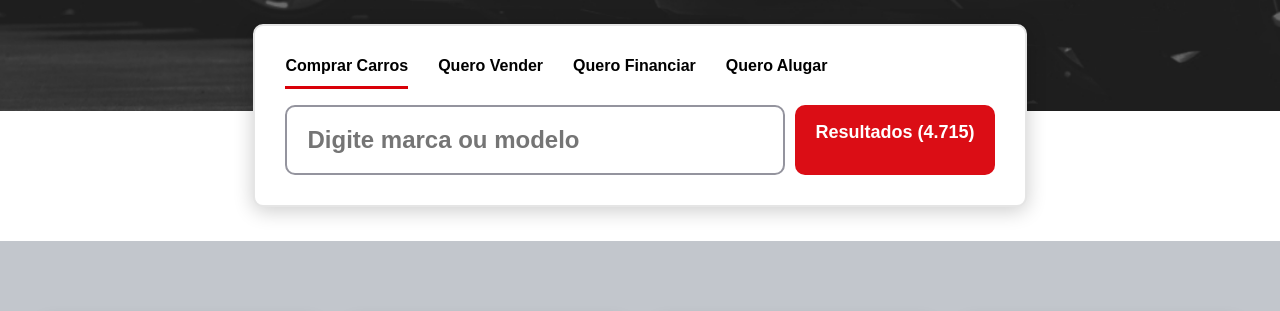
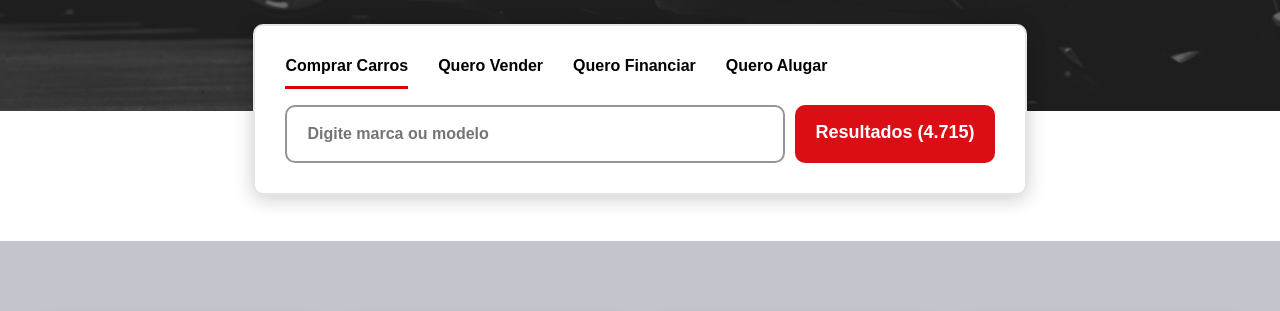
Before and after one commit to alex-candido/wagen-autocarros, a website built with webpack: page index.html in a window 1280 px wide. Shown: the part 489-800 px from the top of the page. Built offline with nearby package versions, Linux system fonts and the light colour scheme; no server answers.

```diff
--- a/src/css/search.css
+++ b/src/css/search.css
@@ -63,7 +63,7 @@
   padding: 15px 20px;
   border: 2px solid #94949E;
   border-radius: 10px;
-  font: 700 1.5rem/1.5 "Poppins", sans-serif;
+  font: 700 1rem/1.5 "Poppins", sans-serif;
 }
 
 .input-search input:hover {
```
